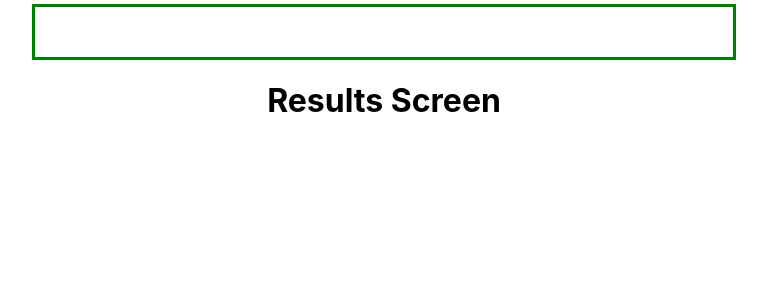
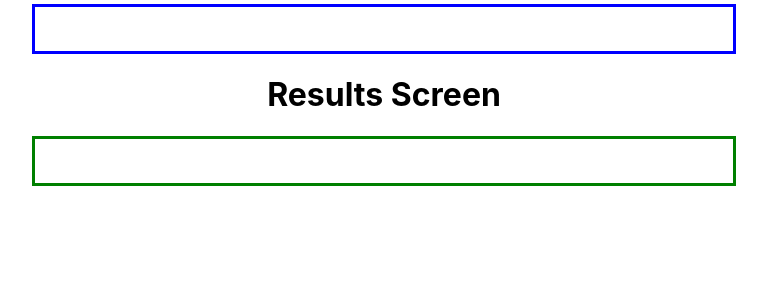
Before and after one commit to chingu-voyages/v14-geckos-team-02, a React (Create React App) app: page / in a window 1280 px wide. Shown: the top 300 px of the page, without its empty margins (256-1023 px from the left). Built offline with nearby package versions, Linux system fonts and the light colour scheme.

Commit message:
feat:Modify App.css
Change App Componet to Grid with three rows

```diff
--- a/src/views/App/App.css
+++ b/src/views/App/App.css
@@ -1,5 +1,5 @@
 body {
-  display: flex;
+  display: grid;
   justify-content: center;
 }
 .App {
@@ -7,10 +7,13 @@ body {
   margin: 2px;
   padding: 2px;
   width: 90vw;
+  display:grid;
+  grid-template: 50px 1fr 50px/1fr;
 }
-
-.header {
-  height: 50px;
+.header{
+  border: 3px solid blue;
+}
+.footer{
   border: 3px solid green;
 }
 
```
